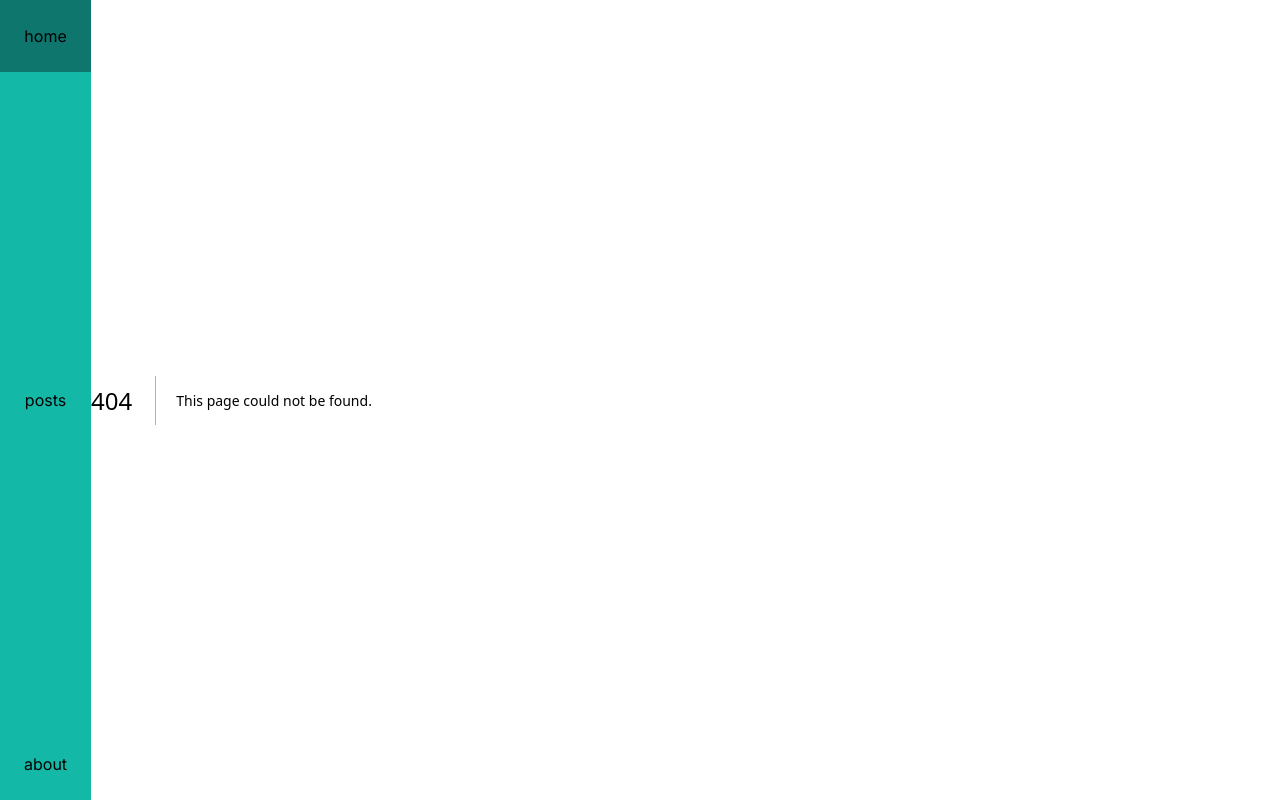
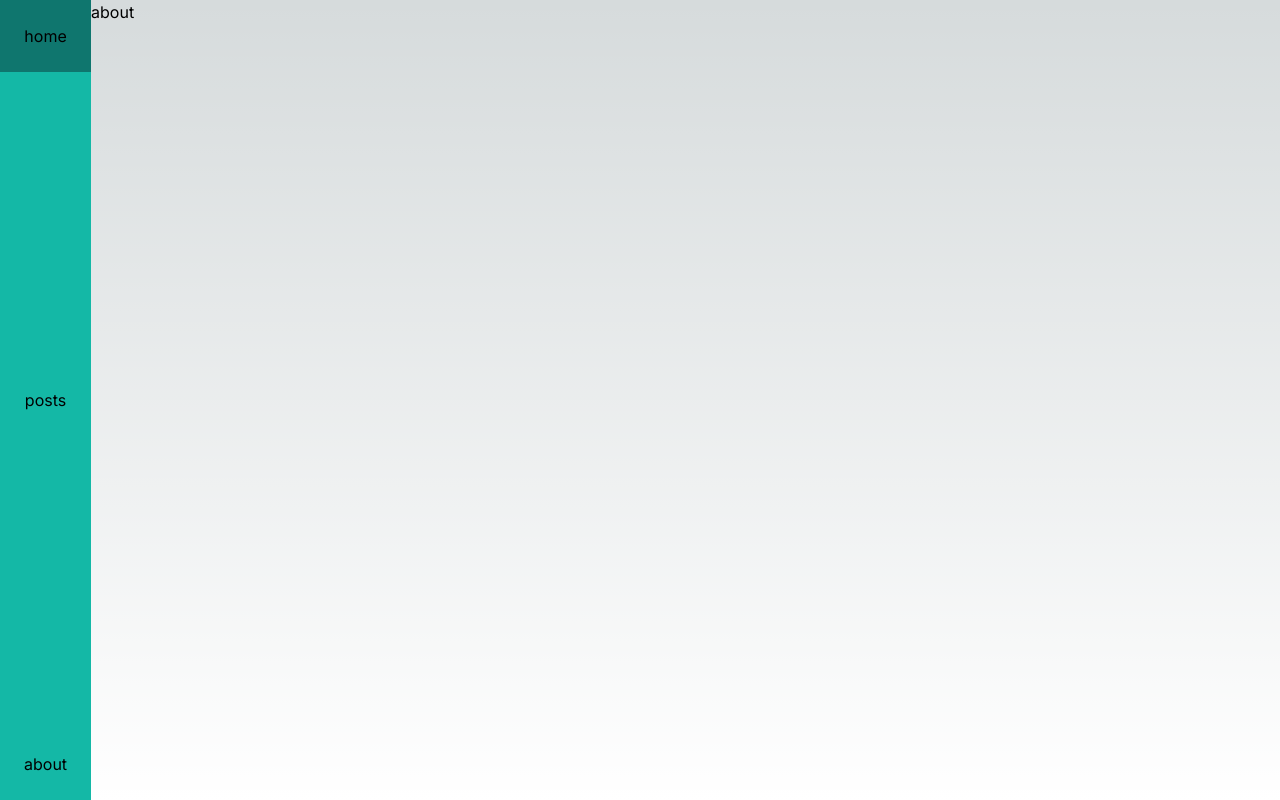
Before and after one commit to felipeobregon/p10-blog, a Next.js app: page /about in a window 1280 px wide. Before the commit this address had no page. Built offline with nearby package versions, Linux system fonts and the light colour scheme.

Commit message:
add about page

```diff
--- /dev/null
+++ b/src/app/about/page.tsx
@@ -0,0 +1,5 @@
+export default function About() {
+    return (
+        <h1>about</h1>
+    )
+}
```
